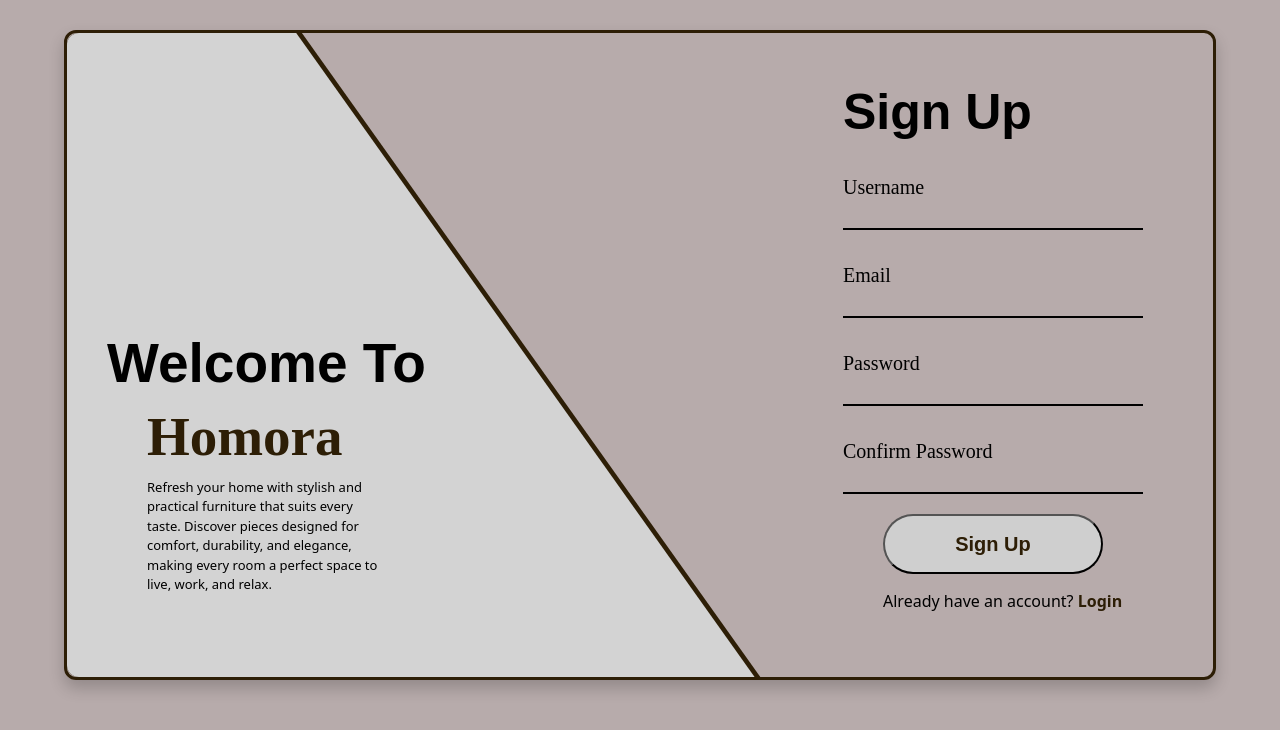
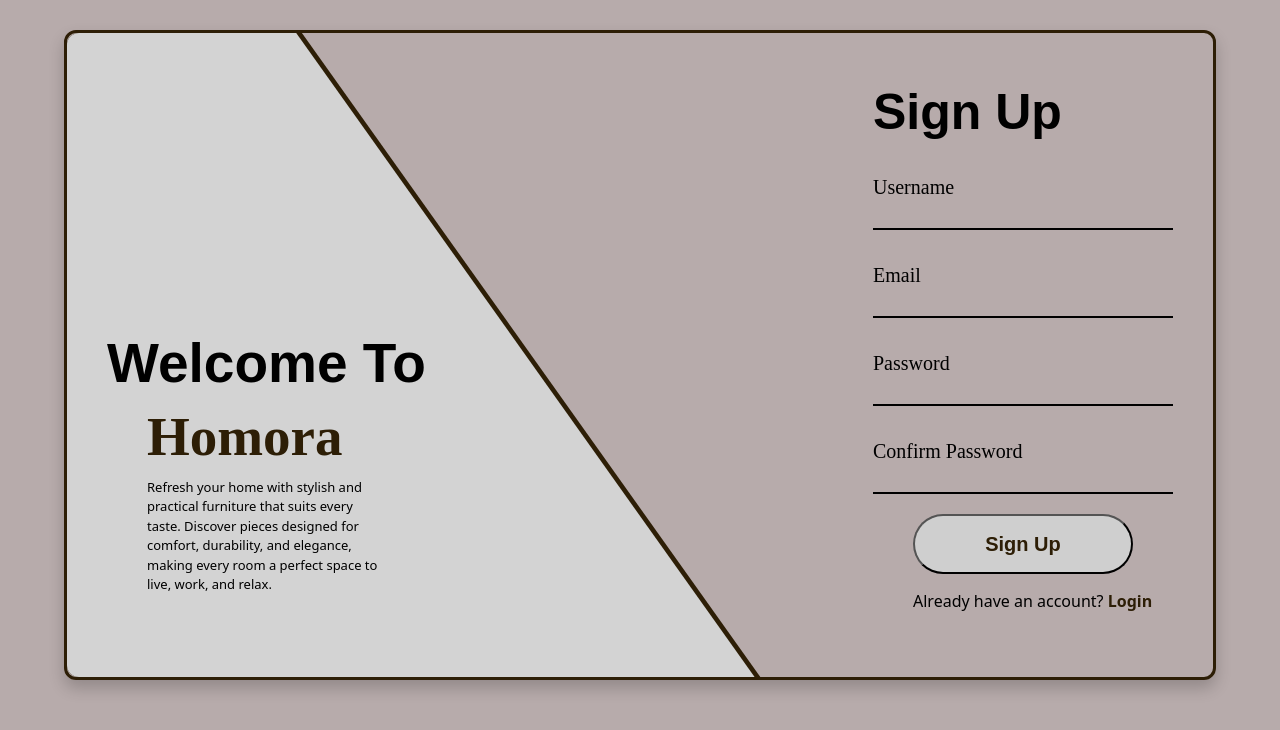
Before and after one commit to Shimaa-Nashat/Homora, a Flask app: page /signup in a window 1280 px wide. Shown: the top 730 px of the page. Run offline with Flask 3, Linux system fonts and the light colour scheme; some libraries are stand-ins or nearby versions.

Commit message:
Update signup.html

```diff
--- a/templates/signup.html
+++ b/templates/signup.html
@@ -155,7 +155,7 @@
             </div>
 
             <!-- نموذج التسجيل -->
-            <div class="content" style="text-align:left; margin-right: 30px;">
+            <div class="content" style="text-align:left;">
                 <h1 class="main-header">Sign Up</h1>
                 <form action="/signup" method="post" style="max-width:300px;">
                     <label for="username" class="input-title">Username</label><br>
```
